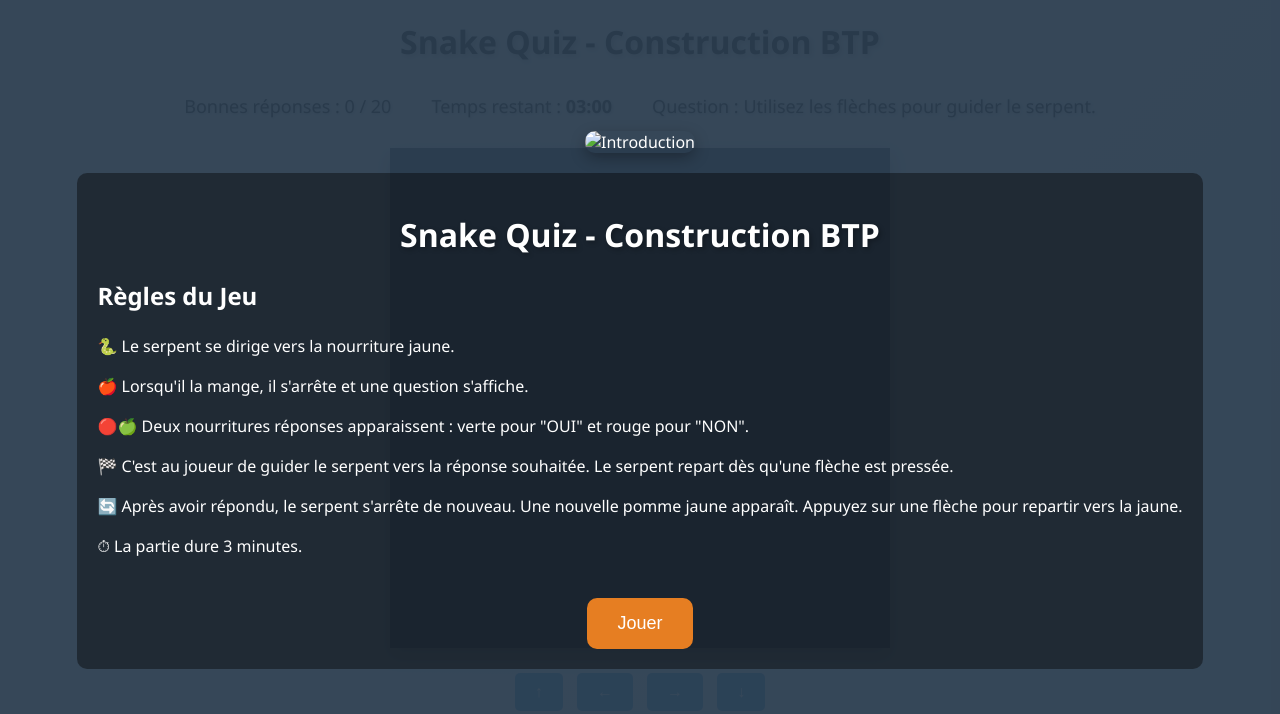
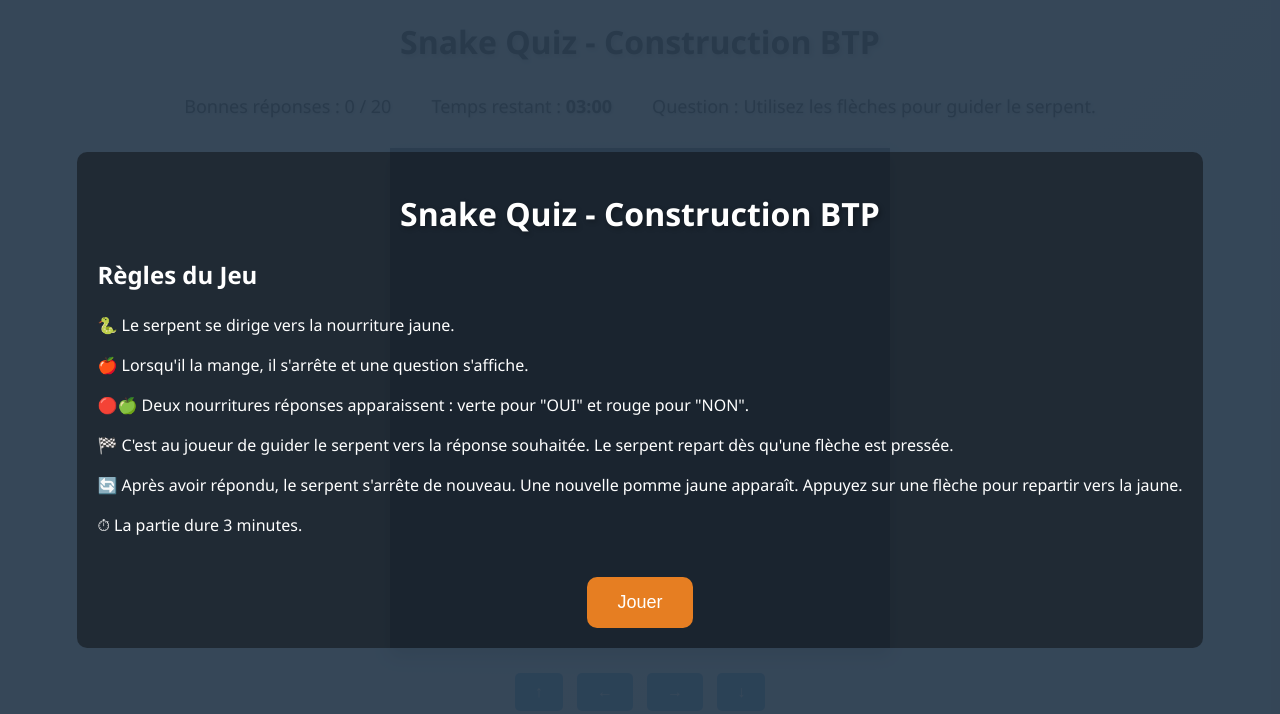
Before and after one commit to JPA31000/Serpent-BTP, a plain HTML site: page index.html in a window 1280 px wide. Drawn offline with Linux system fonts and the light colour scheme.

Commit message:
Remove broken intro image

```diff
--- a/index.html
+++ b/index.html
@@ -8,7 +8,6 @@
 </head>
 <body>
   <div id="intro-screen">
-    <img src="intro.jpg" alt="Introduction" id="intro-image" />
     <div class="intro-content">
       <h1>Snake Quiz - Construction BTP</h1>
       <div class="rules">
```
